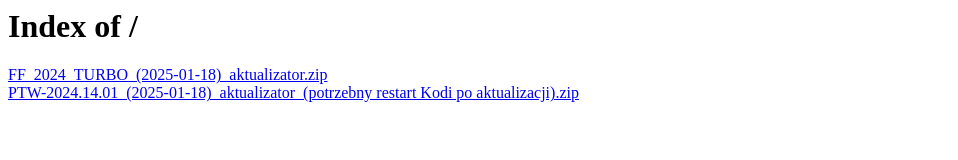
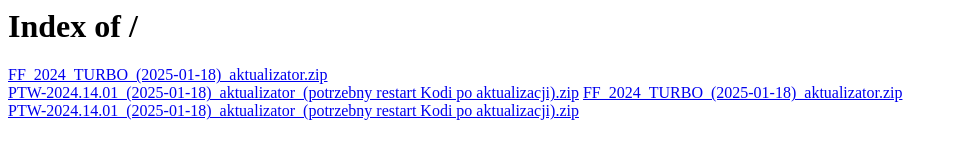
Before and after one commit to Pietia1979/Kodi.github.io, a plain HTML site: page index.html in a window 1280 px wide. Shown: the whole page, without its empty margins (0-958 px from the left). Drawn offline with Linux system fonts and the light colour scheme.

Commit message:
Update index.html

```diff
--- a/index.html
+++ b/index.html
@@ -6,5 +6,7 @@
     <h1>Index of /</h1>
   <a href="FF_2024_TURBO_(2025-01-18)_aktualizator.zip">FF_2024_TURBO_(2025-01-18)_aktualizator.zip</a><br>
   <a href="PTW-2024.14.01_(2025-01-18)_aktualizator_(potrzebny restart Kodi po aktualizacji).zip">PTW-2024.14.01_(2025-01-18)_aktualizator_(potrzebny restart Kodi po aktualizacji).zip</a>
-	  </body>
+<a href="FF_2024_TURBO_(2025-01-18)_aktualizator.zip">FF_2024_TURBO_(2025-01-18)_aktualizator.zip</a><br>
+  <a href="PTW-2024.14.01_(2025-01-18)_aktualizator_(potrzebny restart Kodi po aktualizacji).zip">PTW-2024.14.01_(2025-01-18)_aktualizator_(potrzebny restart Kodi po aktualizacji).zip</a>
+  </body>
 </html>
```
